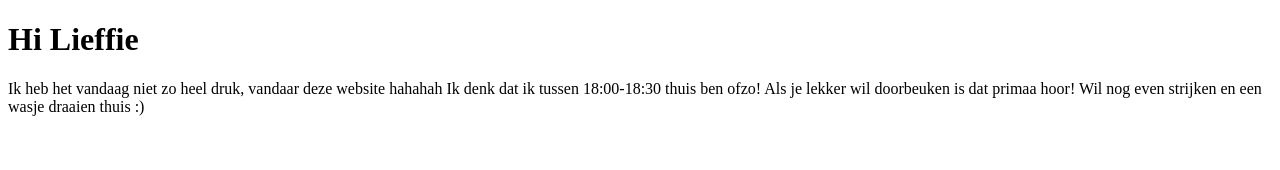
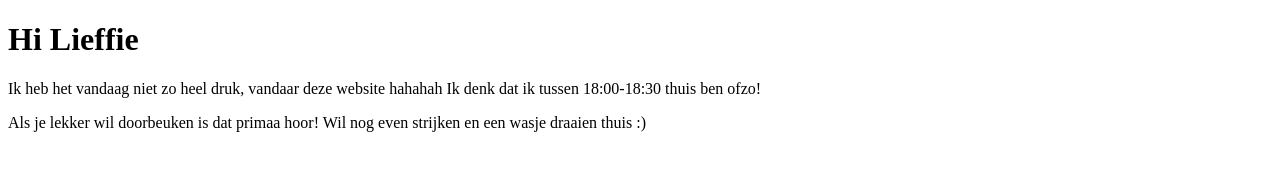
Before and after one commit to ElskeNijhof/ElskeNijhof.github.io, a plain HTML site: page index.html in a window 1280 px wide. Drawn offline with Linux system fonts and the light colour scheme.

Commit message:
Extra enter

```diff
--- a/index.html
+++ b/index.html
@@ -3,7 +3,7 @@
 <body>
 <h1>Hi Lieffie</h1>
 <p>Ik heb het vandaag niet zo heel druk, vandaar deze website hahahah
-Ik denk dat ik tussen 18:00-18:30 thuis ben ofzo!
-Als je lekker wil doorbeuken is dat primaa hoor! Wil nog even strijken en een wasje draaien thuis :) </p>
+Ik denk dat ik tussen 18:00-18:30 thuis ben ofzo! </p>
+<p>Als je lekker wil doorbeuken is dat primaa hoor! Wil nog even strijken en een wasje draaien thuis :) </p>
 </body>
 </html>
```
